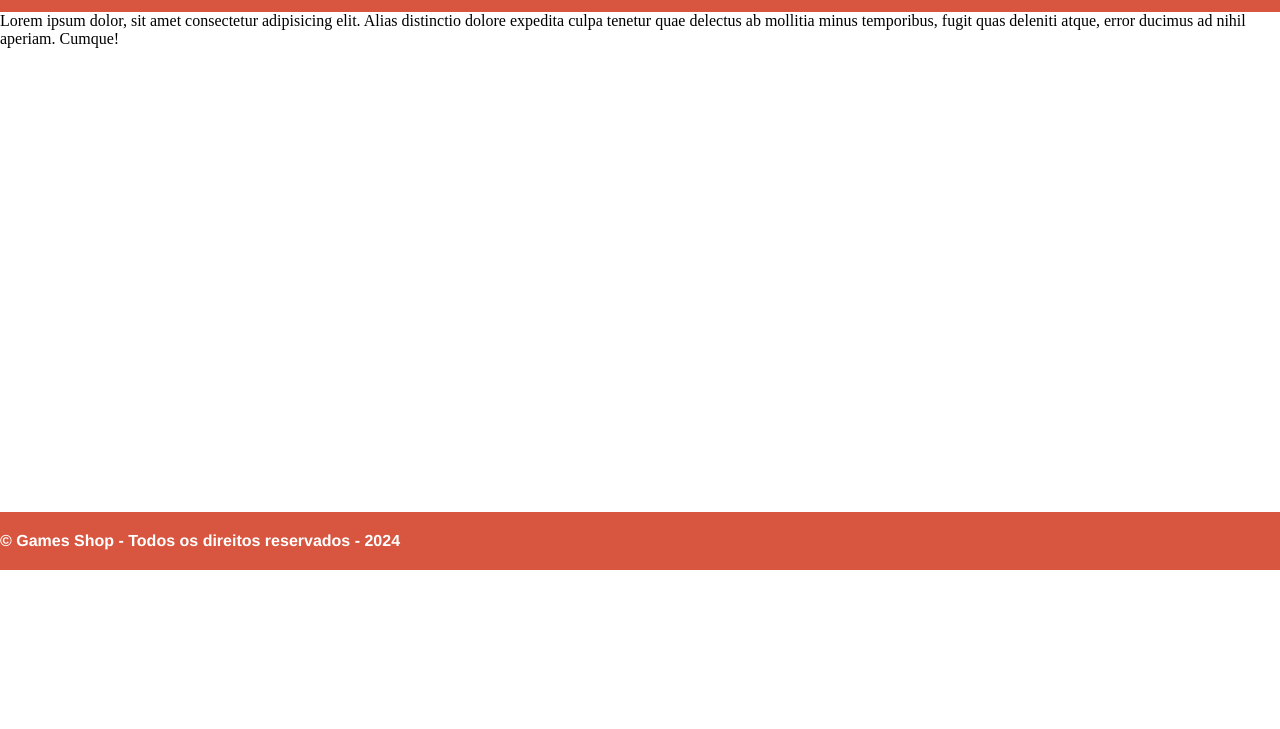
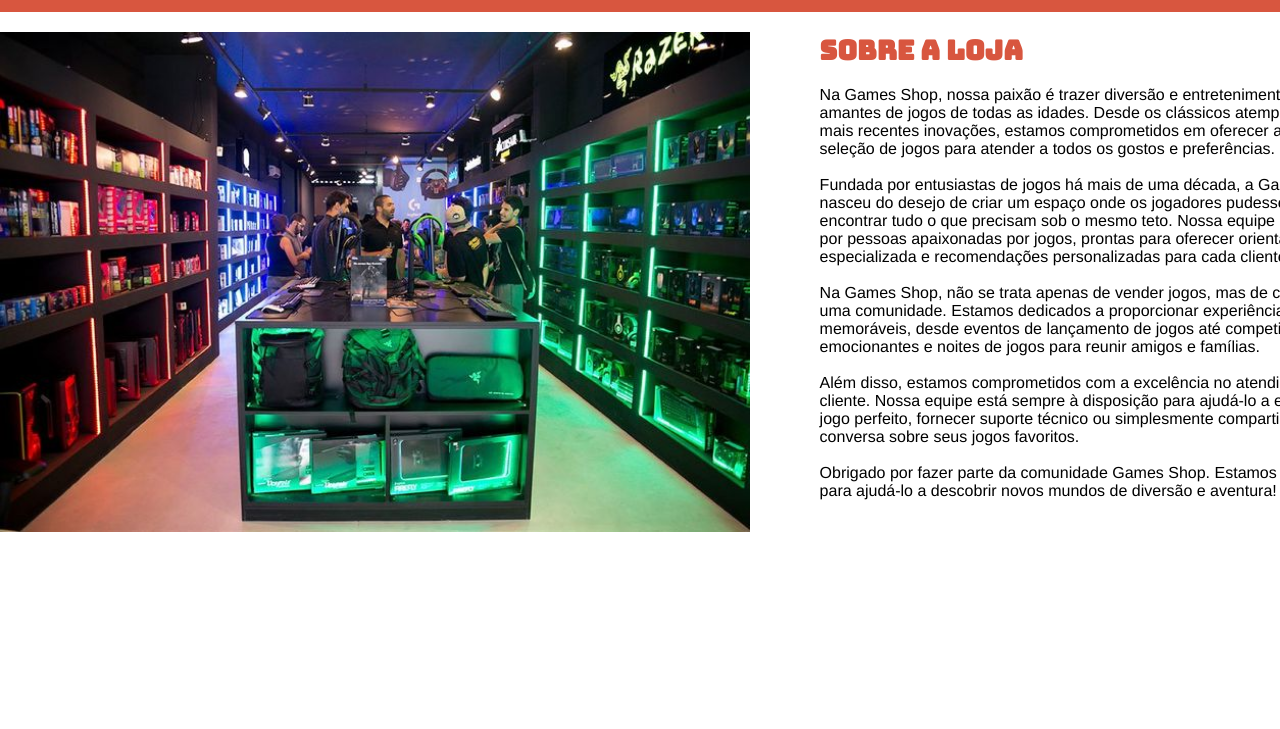
Before and after one commit to MatheusTofani/Games-Shop, a plain HTML site: page index.html in a window 1280 px wide. Shown: the part 71-800 px from the top of the page. Drawn offline with Linux system fonts and the light colour scheme; a web font is replaced by a local one.

Commit message:
Secao Sobre a Loja

```diff
--- a/index.html
+++ b/index.html
@@ -28,11 +28,53 @@
         </div>
     </header>
 
-    <section>
-        Lorem ipsum dolor, sit amet consectetur adipisicing elit. Alias distinctio dolore expedita culpa tenetur quae
-        delectus ab mollitia minus temporibus, fugit quas deleniti atque, error ducimus ad nihil aperiam. Cumque!
+    <!-- CORPO SOBRE A LOJA -->
+    <section id="sobre">
+        <div class="container">
+            <div class="articles">
+
+                <article>
+                    <img src="aaa.jpg">
+                </article>
+
+                <article>
+                    <p>
+                    <h2>Sobre a loja</h2>
+                    </p>
+                    </br>
+                    <p> Na Games Shop, nossa paixão é trazer diversão e entretenimento para os amantes de jogos de todas
+                        as
+                        idades. Desde os clássicos atemporais até as mais recentes inovações, estamos comprometidos em
+                        oferecer a melhor seleção de jogos para atender a todos os gostos e preferências. </p>
+                    </br>
+                    <p>Fundada por entusiastas de jogos há mais de uma década, a Games Shop nasceu do desejo de criar um
+                        espaço onde os jogadores pudessem encontrar tudo o que precisam sob o mesmo teto. Nossa equipe é
+                        composta por pessoas apaixonadas por jogos, prontas para oferecer orientação especializada e
+                        recomendações personalizadas para cada cliente.</p>
+                    </br>
+                    <p>Na Games Shop, não se trata apenas de vender jogos, mas de construir uma comunidade. Estamos
+                        dedicados a proporcionar experiências memoráveis, desde eventos de lançamento de jogos até
+                        competições emocionantes e noites de jogos para reunir amigos e famílias.</p>
+                    </br>
+                    <p> Além disso, estamos comprometidos com a excelência no atendimento ao cliente. Nossa equipe está
+                        sempre à disposição para ajudá-lo a encontrar o jogo perfeito, fornecer suporte técnico ou
+                        simplesmente compartilhar uma conversa sobre seus jogos favoritos.</p>
+                    </br>
+                    <p> Obrigado por fazer parte da comunidade Games Shop. Estamos ansiosos para ajudá-lo a descobrir
+                        novos
+                        mundos de diversão e aventura!</p>
+                </article>
+
+            </div>
+        </div>
     </section>
 
+    <!-- CORPO CONTATO -->
+    <section>
+
+    </section>
+
+    <!-- RODAPE -->
     <footer>
         <div class="container">
             © Games Shop - Todos os direitos reservados - 2024
--- a/main.css
+++ b/main.css
@@ -35,14 +35,41 @@ header .container {
     justify-content: space-between;
 }
 
+/* SECTION SOBRE A LOJA */
+.articles {
+    display: flex;
+    justify-content: space-between;
+    padding: 20px 0;
+}
+
+article img {
+    height: 500px;
+}
+
+.articles article {
+    width: 40%;
+}
+
+article h2 {
+    font-family: "Bungee", sans-serif;
+    font-weight: bold;
+    font-style: normal;
+    font-size: 27px;
+    color:#d8563f;
+}
+
+.articles {
+    font-family: helvetica;
+}
 /* FOOTER */
-footer{
+footer {
     background-color: #d8563f;
     color: white;
     font-family: helvetica;
     padding: 20px 0;
     font-weight: bold;
 }
+
 /* ESTILIZAR LINKS */
 
 header a {
@@ -54,6 +81,6 @@ header a:hover {
     color: black;
 }
 
-section{
+section {
     min-height: 500px;
 }
```
Also changed, not shown: aaa.jpg (added).
